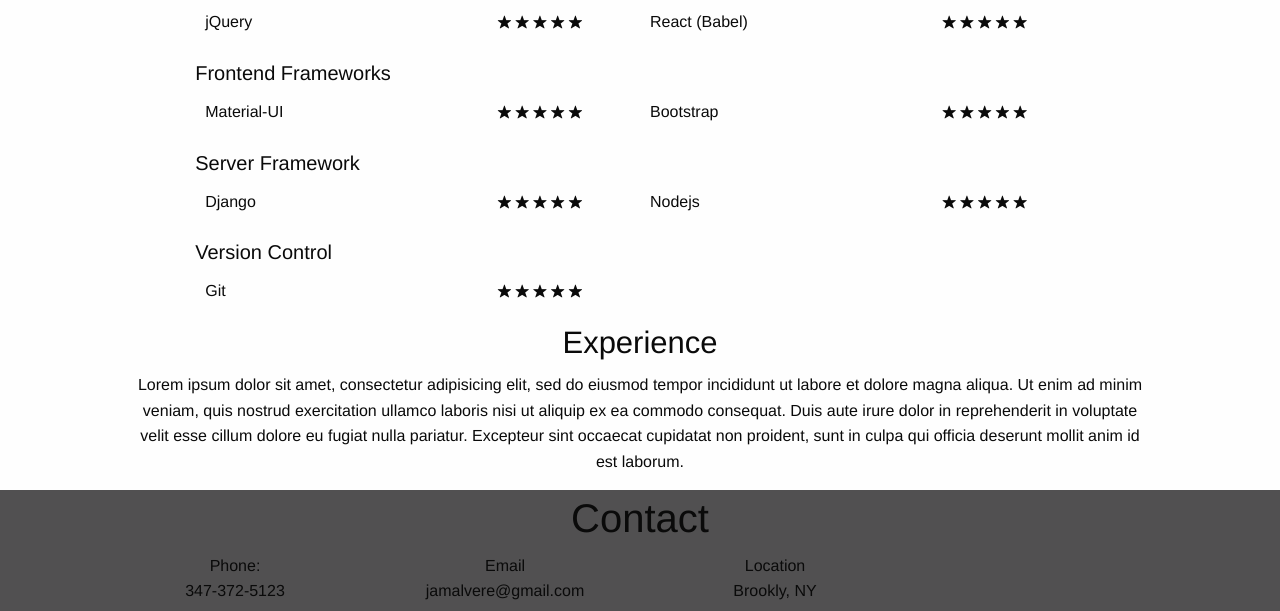
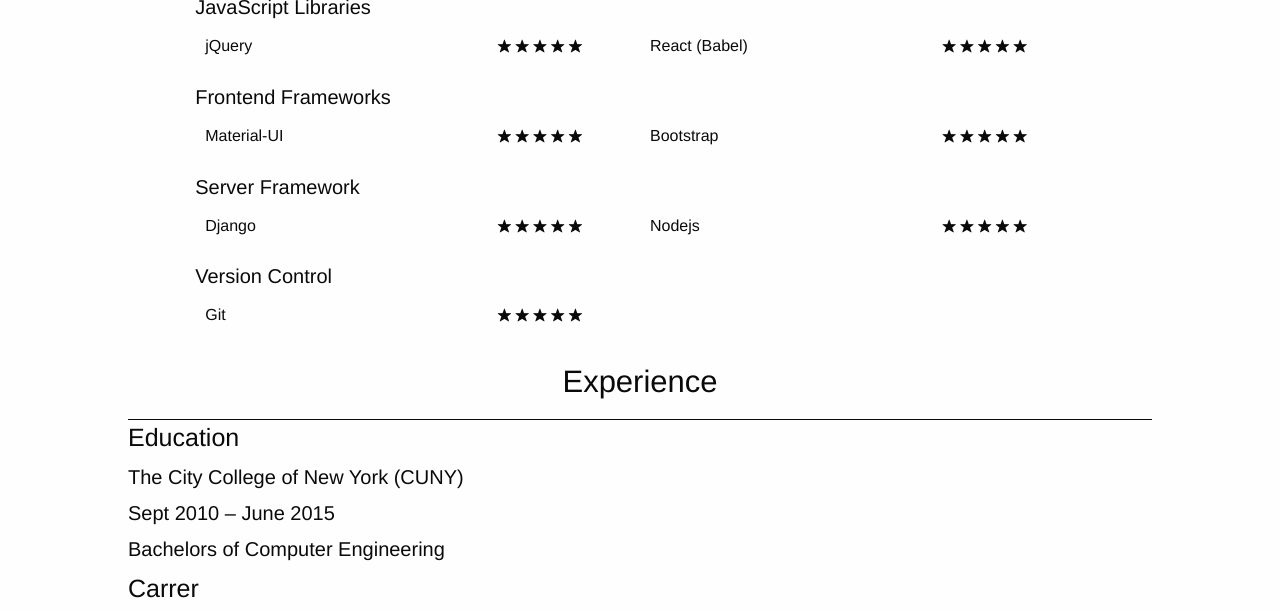
Before and after one commit to jalvere00/foundation_site, a website: page public/index.html in a window 1280 px wide. Shown: the part 1204-1815 px from the top of the page. Drawn offline with Linux system fonts and the light colour scheme.

Commit message:
Started adding content to the experience section:

```diff
--- a/public/css/style.css
+++ b/public/css/style.css
@@ -107,20 +107,19 @@
 	flex-flow: column wrap;
 }
 
+article>.title{
+	width: 100%;
+	flex-flow: column wrap;
+	padding: 0.5em 0em;
+	margin: 0px;
+	border-bottom: 1px solid;
+}
 
 #skills{
 	width: 90%;
 	margin:auto;
 }
 
-
-#skills>.title{
-	width: 100%;
-	flex-flow: column wrap;
-	padding: 0.5em 0em;
-	margin: 0px;
-	border-bottom: 1px solid;
-}
 
 #skills>.skill_section{
 	height: auto;
@@ -162,3 +161,11 @@
 	margin-left: auto;
 	margin-right: 3em;
 }
+
+/*/////////////////////////////////Experience/////////////////////////////////*/
+
+#experience>section{
+	text-align: left;
+	align-items: left;
+	justify-content: left;
+}
--- a/public/index.html
+++ b/public/index.html
@@ -256,12 +256,21 @@
 			</article>
 			<article id="experience">
 				<h3 class="title">Experience</h3>
-				<p class="description">Lorem ipsum dolor sit amet, consectetur adipisicing elit, sed do eiusmod
-				tempor incididunt ut labore et dolore magna aliqua. Ut enim ad minim veniam,
-				quis nostrud exercitation ullamco laboris nisi ut aliquip ex ea commodo
-				consequat. Duis aute irure dolor in reprehenderit in voluptate velit esse
-				cillum dolore eu fugiat nulla pariatur. Excepteur sint occaecat cupidatat non
-				proident, sunt in culpa qui officia deserunt mollit anim id est laborum.</p>
+				<section id="education" class="experiences">
+					<h4 class="experience_title">Education</h4>
+					<div id="bachellors" class="xp_entry">
+						<div class="xp_header">
+							<h5 class="xp_title">The City College of New York (CUNY)</h5>
+							<h5 class="xp_time">Sept 2010 – June 2015</h5>
+						</div>
+						<div class="xp_entry_descrip">
+							<h5 class="xp_descrip_degree">Bachelors of Computer Engineering</h5>
+						</div>
+					</div>
+				</section>
+				<section id="education" class="experiences">
+					<h4 class="experience_title">Carrer</h4>
+				</section>
 			</article>
 		</main>
 		<footer id="footerId">
```
